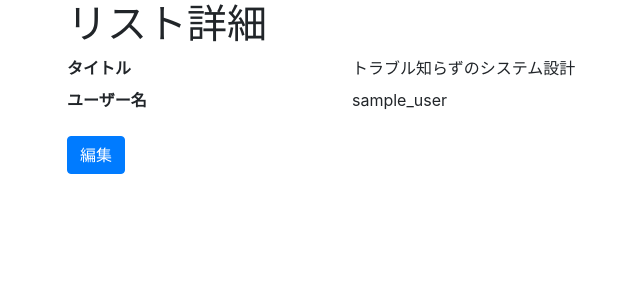
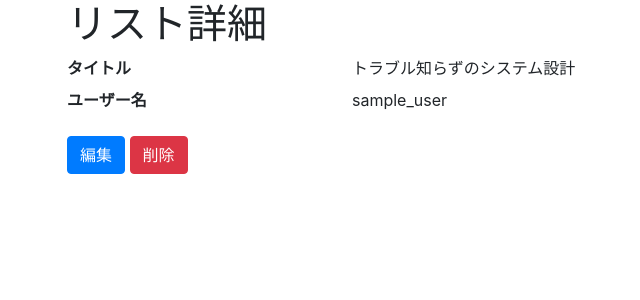
Before and after one commit to massive2351/todo-, a Django app: page /kanban/lists/1/ in a window 1280 px wide. Shown: the part 56-356 px from the top of the page, without its empty margins (18-658 px from the left). Run offline with Django 3.2, Linux system fonts and the light colour scheme; a user stored in the database is signed in; data comes from the database, SQL or seed files in the repository; some libraries are stand-ins or nearby versions.

Commit message:
add button list-delete

```diff
--- a/kanban/templates/kanban/lists/detail.html
+++ b/kanban/templates/kanban/lists/detail.html
@@ -11,6 +11,7 @@
   </dl>
 
   <a class="btn btn-primary" href="{% url 'kanban:lists_update' list.pk  %}" role="button">編集</a>
+  <a class="btn btn-danger" href="{% url 'kanban:lists_delete' list.pk  %}" role="button">削除</a>
 
 </div>
 {% endblock %}
```
